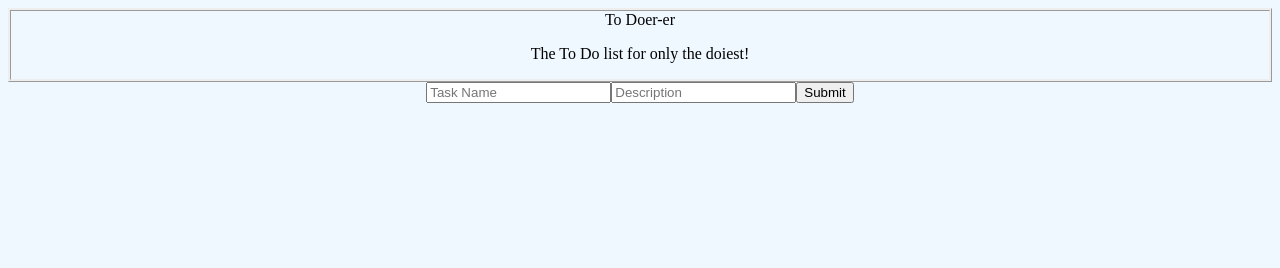
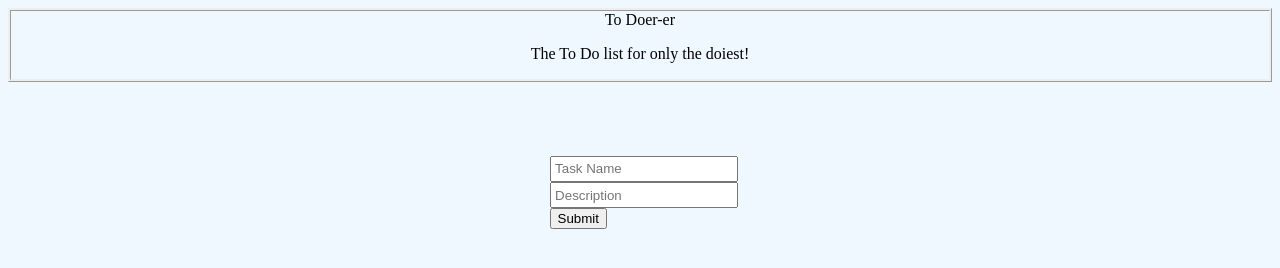
Before and after one commit to sethakirafeldman/todo, a website built with webpack: page dist/index.html in a window 1280 px wide. Both pictures are taken after a click on the button "Add Task". Built offline with nearby package versions, Linux system fonts and the light colour scheme.

Commit message:
obj writes to DOM. working on style

```diff
--- a/src/buildElements.js
+++ b/src/buildElements.js
@@ -31,7 +31,7 @@ const titleGen = elFactory('div', 'header', "title",textContent.title);
 const subGen = elFactory("p", 'title', "subtitle", textContent.subtitle);
 const containerGen = elFactory("div", 'main', 'container', "");
 const addTask = elFactory("button", "container", "addTask", textContent.task);
-const taskSection = elFactory("div", "main", "taskSection","");
+const taskSection = elFactory("div", "container", "taskSection","");
 
 headerGen.build();
 titleGen.build();
--- a/src/buildTask.js
+++ b/src/buildTask.js
@@ -3,7 +3,13 @@ import { submitData } from "./submitData";
 const buildTaskForm = () => {
     document.getElementById("addTask").classList.add("hide");
 
+
     let container = document.getElementById("container");
+
+    let inputContainer = document.createElement("div");
+    inputContainer.id = "inputContainer";
+    container.appendChild(inputContainer);
+
 
     let taskInput = document.createElement("input");
     taskInput.id = "taskInput";
@@ -11,7 +17,7 @@ const buildTaskForm = () => {
     taskInput.setAttribute("task", "Task Name")
     taskInput.setAttribute("placeholder", "Task Name");
     taskInput.setAttribute("type", "value");
-    container.appendChild(taskInput);
+    inputContainer.appendChild(taskInput);
 
     let taskDescription = document.createElement("input");
     taskDescription.id = "taskDescription";
@@ -19,13 +25,14 @@ const buildTaskForm = () => {
     taskDescription.setAttribute("task","Task Description");
     taskDescription.setAttribute("placeholder", "Description");
     taskDescription.setAttribute("type","value");
-    container.appendChild(taskDescription);
+    inputContainer.appendChild(taskDescription);
 
     let submit = document.createElement("input");
     submit.setAttribute("type","submit");
     submit.setAttribute("value", "Submit");
     submit.addEventListener("click", submitData);
-    container.appendChild(submit);
+    submit.id= "submitBtn";
+    inputContainer.appendChild(submit);
 };
 
 const taskEvent = document.getElementById("addTask")
--- a/src/index.js
+++ b/src/index.js
@@ -1,4 +1,4 @@
-import { domFactory } from './buildElements.js';
+import { elFactory } from './buildElements.js';
 import { toDoFactory } from './buildToDo.js';
 import { buildTaskForm } from './buildTask.js';
 import { submitData } from './submitData.js';
--- a/src/style.css
+++ b/src/style.css
@@ -10,22 +10,32 @@ body {
 }
 
 #container {
-    text-align: center;
-
+    display: flex;
+    flex-direction: column;
+    align-items: center;
+    padding: 2%;
+}
+#addTask {
+    padding:1%;
 }
 
-#taskForm {
-    text-align: center;
-    box-sizing: border-box;
-    border-style: none;
+#inputContainer {
+    align-content: center;
+}
+
+#taskInput, #taskDescription {
+    display: flex;
+    padding: 2%;
+
 }
 
 #taskSection {
     width: fit-content;
-
+    align-items: flex-end;
+    padding: 2%;
+    /* border-style: ridge; */
 }
 
 .hide {
     display: none;
-
 }
--- a/src/submitData.js
+++ b/src/submitData.js
@@ -1,8 +1,24 @@
+import { toDoFactory } from "./buildToDo";
+
 const submitData = () => {
+    // grabs user input.
     let taskInp = document.getElementById("taskInput").value;
     let taskDesc = document.getElementById("taskDescription").value;
     console.log(taskInp,taskDesc);
-    return taskInp + taskDesc;
+
+    // passes user input into factory function to create obj.
+    let createObj = toDoFactory(taskInp,taskDesc);
+    console.log(createObj.title + createObj.description + "this is the object");
+
+    //hides user input section and adds obj to taskSection in DOM.
+
+    document.getElementById("inputContainer").classList.add("hide");
+    document.getElementById("taskSection").innerText = createObj.title + " " + createObj.description;
+
+    //unhides add task element.
+    document.getElementById("addTask").classList.remove("hide");
+
+    return taskInp + taskDesc + createObj;
 
 };
 
```
Also changed, not shown: dist/main.js.
